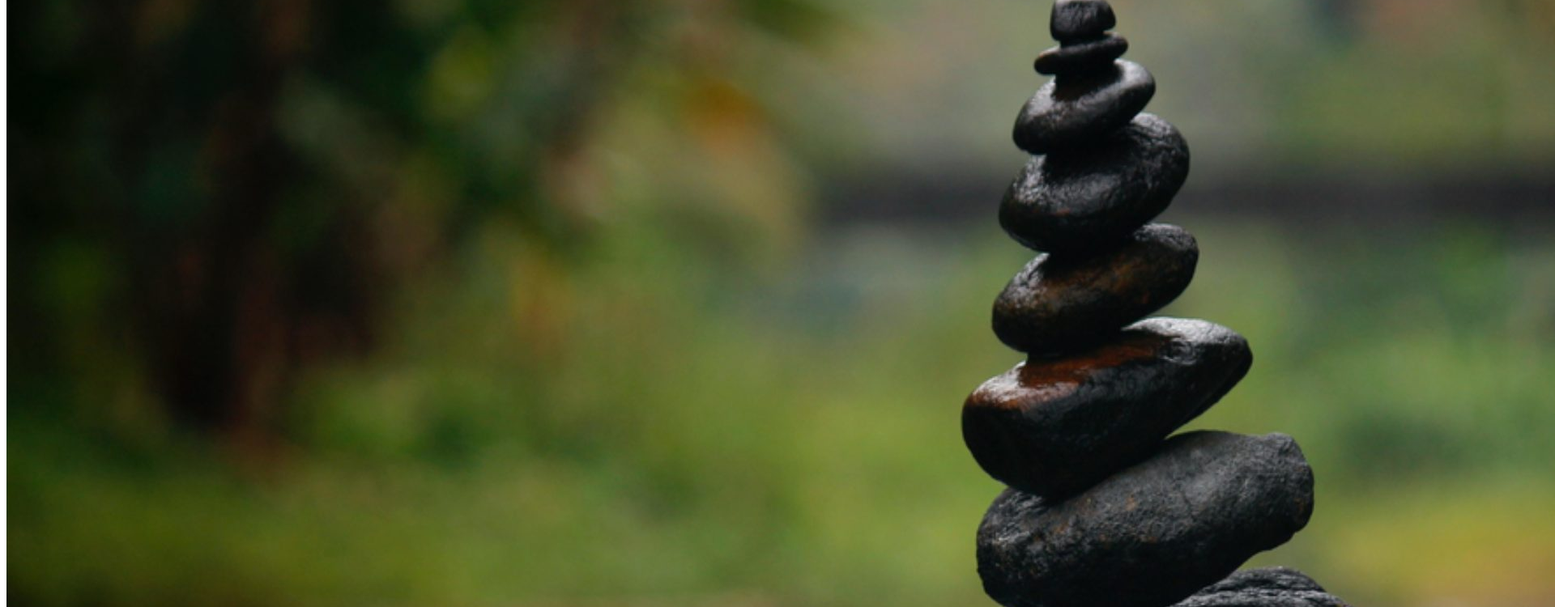
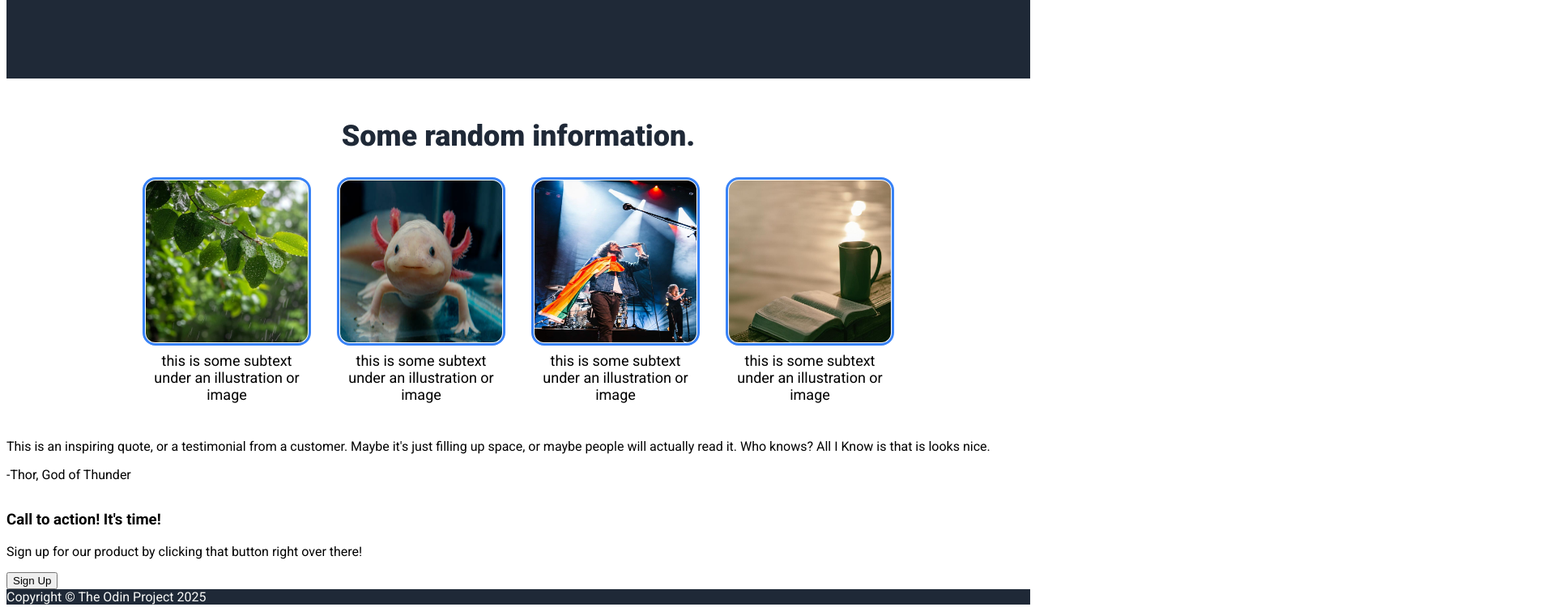
Before and after one commit to shreyaa-offgrid/odin-landing-page, a plain HTML site: page index.html in a window 1280 px wide. Shown: the part 512-1262 px from the top of the page at 81% size, 1920 px wide, since content can reach past the window. Drawn offline with Linux system fonts and the light colour scheme.

Commit message:
Style information section

```diff
--- a/index.html
+++ b/index.html
@@ -4,21 +4,29 @@
     <meta charset="UTF-8">
     <meta name="viewport" content="width=device-width, initial-scale=1.0">
     <title>Landing Page</title>
+    <link rel="preconnect" href="https://fonts.googleapis.com">
+    <link rel="preconnect" href="https://fonts.gstatic.com" crossorigin>
+    <link href="https://fonts.googleapis.com/css2?family=Libre+Baskerville:ital,wght@0,400;0,700;1,400&family=Roboto:ital,wght@0,100..900;1,100..900&display=swap" rel="stylesheet">
+    <link href="./styles.css" rel="stylesheet"/>
 </head>
 <body>
     <div class="header">
         <div class="header-logo">Header Logo</div>
+        <div class="link-container">
         <div class="header-link">header link one</div>
         <div class="header-link">header link one</div>
         <div class="header-link">header link one</div>
         </div>
+    </div>
     <div class="hero-container">
+        <div class="hero-left">
             <h1 class="hero-text">This website is awesome</h1>
             <p class="subtext">This website has some subtext that
                 goes here under the main title. It's a smaller
                 font and the color is lower contrast.
             </p>
             <button type="button" class="sign-up">Sign Up</button>
+        </div>
         <img src="./images/rocks.jpg"/>
     </div>
     <div class="information">
--- a/styles.css
+++ b/styles.css
@@ -67,5 +67,44 @@ body{
 }
 
 .information{
+    display: flex;
+    flex-direction: column;
+    padding: 20px 250px;
+    justify-content: center;
+    align-items: center;
+}
 
+.card-container{
+    display: flex;
+    justify-content: center;
+    align-items: center;
+    gap:32px;
 }
+
+.card>img{
+    width: 200px;
+    height: 200px;
+    border-radius: 16px;
+    border: 3px solid #3882F6;
+    padding: 1px;
+}
+
+.info-title{
+    font-size: 36px;
+    color: #1F2937;
+    font-weight: 900;
+}
+
+.card{
+    display: flex;
+    flex-direction: column;
+    justify-content: center;
+    align-items: center;
+}
+
+.card>p{
+    margin: 0;
+    padding: 8px;
+    font-size: 18px;
+    text-align: center;
+}
```
Lines whose indentation alone changed are shown as unchanged.
